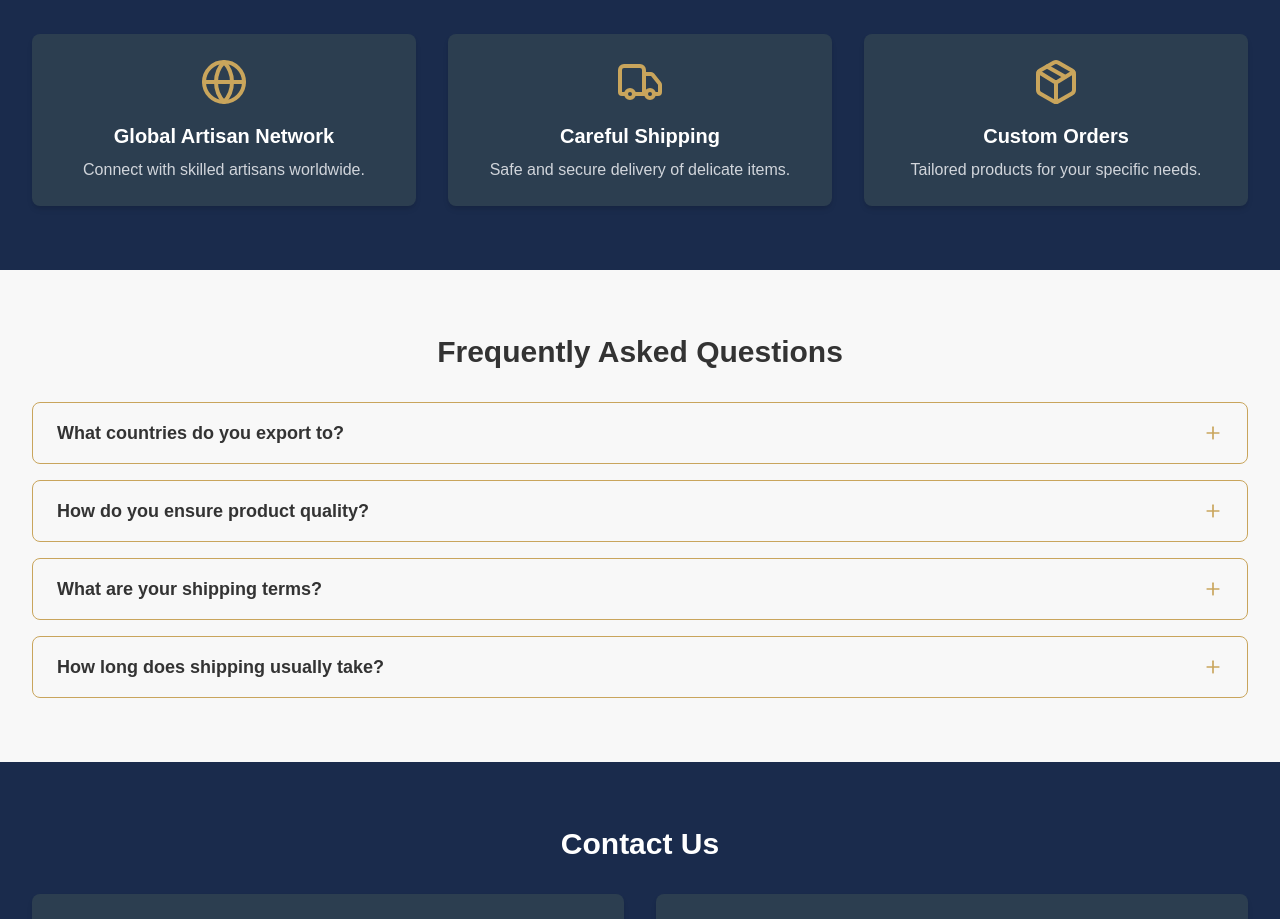
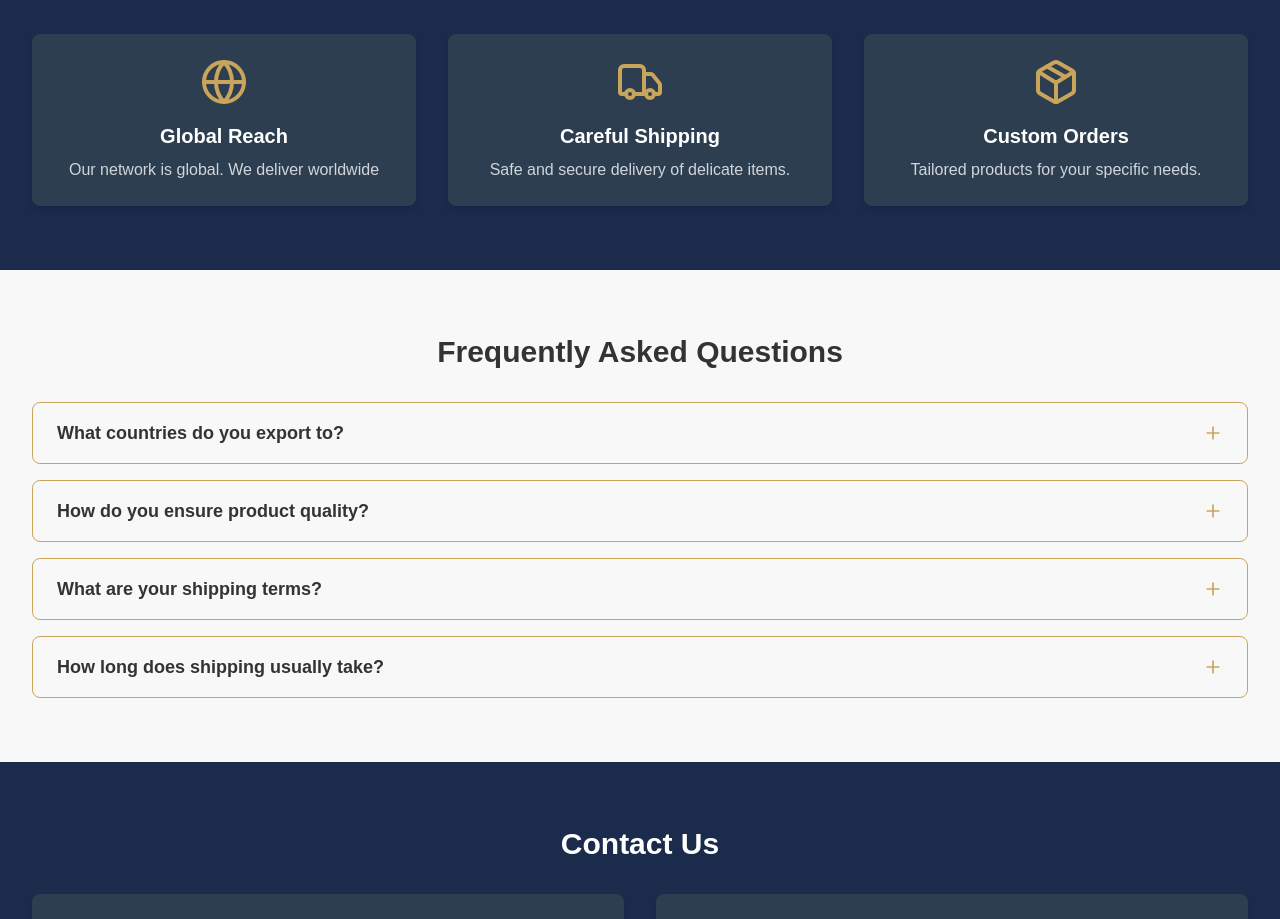
Before and after one commit to Mfullaty/artesana2, a Next.js app: page / in a window 1280 px wide. Shown: the part 1220-2139 px from the top of the page. Built offline with nearby package versions, Linux system fonts and the light colour scheme.

Commit message:
Fix wording

```diff
--- a/components/LandingPage.tsx
+++ b/components/LandingPage.tsx
@@ -267,7 +267,7 @@ export default function LandingPage() {
             <h2 className="text-3xl font-bold mb-8 text-center">Our Services</h2>
             <div className="grid grid-cols-1 md:grid-cols-2 lg:grid-cols-3 gap-8">
               {[
-                { icon: Globe, title: 'Global Artisan Network', description: 'Connect with skilled artisans worldwide.' },
+                { icon: Globe, title: 'Global Reach', description: 'Our network is global. We deliver worldwide' },
                 { icon: Truck,   title: 'Careful Shipping', description: 'Safe and secure delivery of delicate  items.' },
                 { icon: Package, title: 'Custom Orders', description: 'Tailored  products for your specific needs.' },
               ].map((service) => (
```
